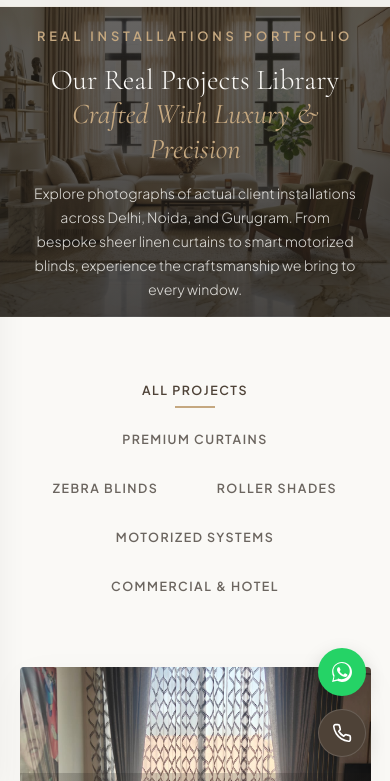
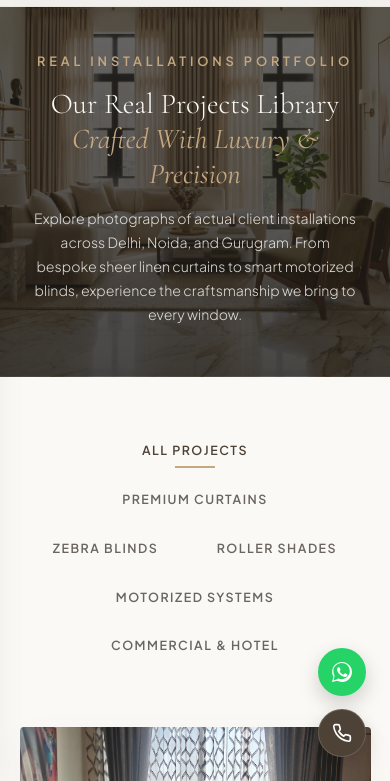
Before and after one commit to mayankk0937/AK-Decoratore, a website: page library.html in a window 390 px wide. Shown: the part 63-844 px from the top of the page. Drawn offline with nearby package versions, Linux system fonts and the light colour scheme.

Commit message:
fix: resolve library hero text clipping on mobile viewports

```diff
--- a/style.css
+++ b/style.css
@@ -2182,7 +2182,7 @@ footer {
   align-items: center;
   justify-content: center;
   color: var(--color-bg-light);
-  overflow: hidden;
+  overflow: visible; /* Prevent text clipping */
   padding-top: 80px; /* Offset fixed header */
   background-color: var(--color-bronze);
 }
@@ -2390,9 +2390,11 @@ footer {
 /* Responsive Overrides */
 @media (max-width: 768px) {
   .library-hero {
-    height: 45vh;
-    min-height: 320px;
-    padding-top: 70px;
+    height: auto;
+    min-height: auto;
+    padding-top: 110px; /* Offset mobile fixed header (70px) + add spacing */
+    padding-bottom: 50px;
+    overflow: visible;
   }
   .library-hero-title {
     font-size: 1.8rem;
```
